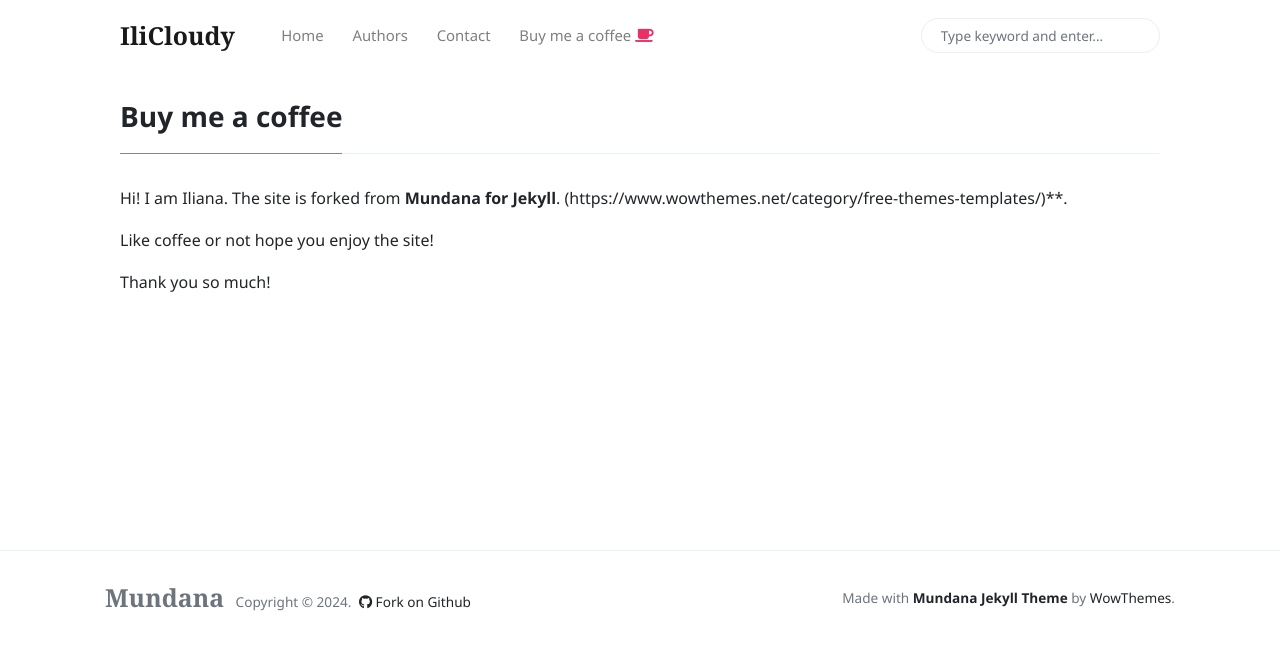
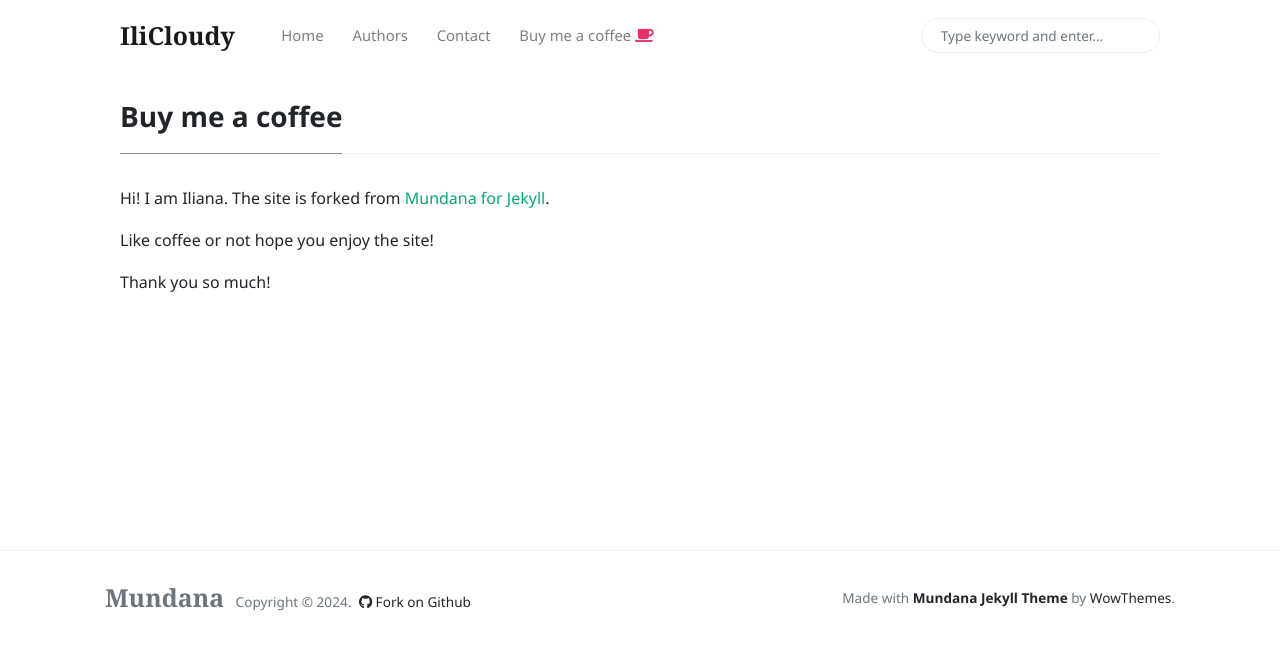
Before and after one commit to ilicloudy/ilicloudy.github.io, a Jekyll site: the page built from _pages/buy-me-a-coffee.md, in a window 1280 px wide. Shown: the top 650 px of the page. Built offline with Jekyll 4.4.1, drawn with Linux system fonts in a browser that asks for light colours; nearby versions of some CDN libraries.

Commit message:
buymeacoffee

```diff
--- a/_pages/buy-me-a-coffee.md
+++ b/_pages/buy-me-a-coffee.md
@@ -3,7 +3,7 @@ title: "Buy me a coffee"
 permalink: "/buy-me-a-coffee.html"
 ---
 
-Hi! I am Iliana. The site is forked from **Mundana for Jekyll**. (https://www.wowthemes.net/category/free-themes-templates/)**.
+Hi! I am Iliana. The site is forked from [Mundana for Jekyll](https://www.wowthemes.net/category/free-themes-templates/).
 
 Like coffee or not hope you enjoy the site!
 
```
